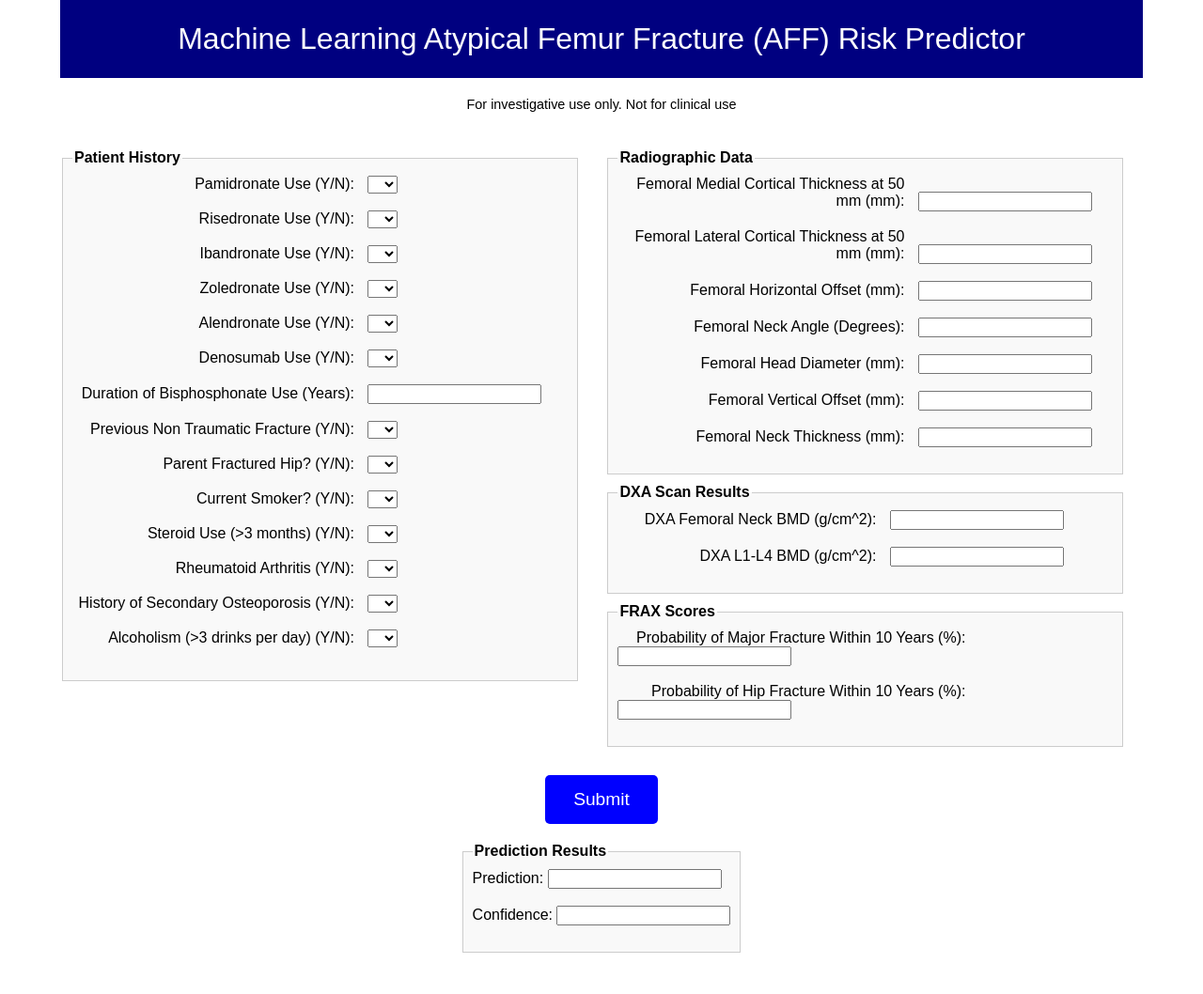
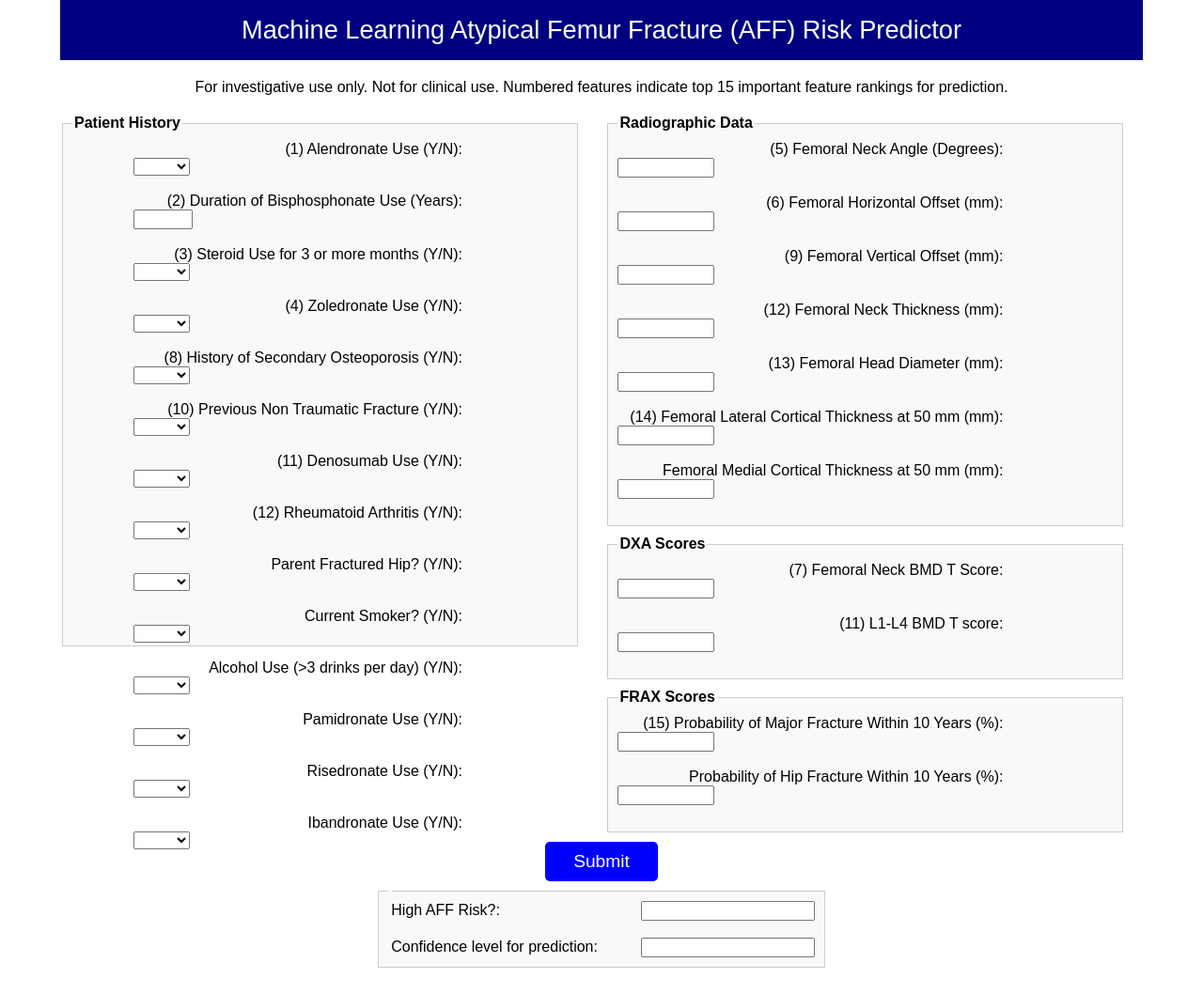
Before and after one commit to mtarun02/AFF_Hosting, a plain HTML site: page index.html in a window 1280 px wide. Shown: the whole page at 94% size. Drawn offline with Linux system fonts and the light colour scheme.

Commit message:
Add files via upload

```diff
--- a/index.html
+++ b/index.html
@@ -12,8 +12,8 @@
     <div class="header-bar">
         Machine Learning Atypical Femur Fracture (AFF) Risk Predictor
     </div>
-    <div class="sub-header" style="font-size: 0.9em;">
-        For investigative use only. Not for clinical use
+    <div class="sub-header" style="font-size: 1em;">
+        For investigative use only. Not for clinical use. Numbered features indicate top 15 important feature rankings for prediction.
     </div>
 
     <!-- First Form -->
@@ -22,6 +22,80 @@
         <!-- First group of inputs: Patient History -->
         <fieldset>
             <legend>Patient History</legend>
+
+            <label for="fieldAlendronate">(1) Alendronate Use (Y/N):</label>
+            <select id="fieldAlendronate" name="fieldAlendronate">
+                <option></option>
+                <option>Y</option>
+                <option>N</option>
+            </select><br><br>
+
+            <label for="fieldDuration">(2) Duration of Bisphosphonate Use (Years):</label>
+            <input type="text" id="fieldDuration" name="fieldDuration"><br><br>
+
+            <label for="fieldSteroid">(3) Steroid Use for 3 or more months (Y/N):</label>
+            <select id="fieldSteroid" name="fieldSteroid">
+                <option></option>
+                <option>Y</option>
+                <option>N</option>
+            </select><br><br>
+
+            <label for="fieldZoledronate">(4) Zoledronate Use (Y/N):</label>
+            <select id="fieldZoledronate" name="fieldZoledronate">
+                <option></option>
+                <option>Y</option>
+                <option>N</option>
+            </select><br><br>
+
+            <label for="fieldSO">(8) History of Secondary Osteoporosis (Y/N):</label>
+            <select id="fieldSO" name="fieldSO">
+                <option></option>
+                <option>Y</option>
+                <option>N</option>
+            </select><br><br>
+
+            <label for="fieldPreviousNTF">(10) Previous Non Traumatic Fracture (Y/N):</label>
+            <select id="fieldPreviousNTF" name="fieldPreviousNTF">
+                <option></option>
+                <option>Y</option>
+                <option>N</option>
+            </select><br><br>
+
+            <label for="fieldDenosumab">(11) Denosumab Use (Y/N):</label>
+            <select id="fieldDenosumab" name="fieldDenosumab">
+                <option></option>
+                <option>Y</option>
+                <option>N</option>
+            </select><br><br>
+
+            <label for="fieldRA">(12) Rheumatoid Arthritis (Y/N):</label>
+            <select id="fieldRA" name="fieldRA">
+                <option></option>
+                <option>Y</option>
+                <option>N</option>
+            </select><br><br>
+
+            <label for="fieldParent">Parent Fractured Hip? (Y/N):</label>
+            <select id="fieldParent" name="fieldParent">
+                <option></option>
+                <option>Y</option>
+                <option>N</option>
+            </select><br><br>
+
+
+            <label for="fieldSmoker">Current Smoker? (Y/N):</label>
+            <select id="fieldSmoker" name="fieldSmoker">
+                <option></option>
+                <option>Y</option>
+                <option>N</option>
+            </select><br><br>
+
+            <label for="fieldAlcoholism">Alcohol Use (>3 drinks per day) (Y/N):</label>
+            <select id="fieldAlcoholism" name="fieldAlcoholism">
+                <option></option>
+                <option>Y</option>
+                <option>N</option>
+            </select><br><br>
 
             <label for="fieldPamidronate">Pamidronate Use (Y/N):</label>
             <select id="fieldPamidronate" name="fieldPamidronate">
@@ -44,78 +118,7 @@
                 <option>N</option>
             </select><br><br>
 
-            <label for="fieldZoledronate">Zoledronate Use (Y/N):</label>
-            <select id="fieldZoledronate" name="fieldZoledronate">
-                <option></option>
-                <option>Y</option>
-                <option>N</option>
-            </select><br><br>
 
-            <label for="fieldAlendronate">Alendronate Use (Y/N):</label>
-            <select id="fieldAlendronate" name="fieldAlendronate">
-                <option></option>
-                <option>Y</option>
-                <option>N</option>
-            </select><br><br>
-
-            <label for="fieldDenosumab">Denosumab Use (Y/N):</label>
-            <select id="fieldDenosumab" name="fieldDenosumab">
-                <option></option>
-                <option>Y</option>
-                <option>N</option>
-            </select><br><br>
-
-            <label for="fieldDuration">Duration of Bisphosphonate Use (Years):</label>
-            <input type="text" id="fieldDuration" name="fieldDuration"><br><br>
-
-            <label for="fieldPreviousNTF">Previous Non Traumatic Fracture (Y/N):</label>
-            <select id="fieldPreviousNTF" name="fieldPreviousNTF">
-                <option></option>
-                <option>Y</option>
-                <option>N</option>
-            </select><br><br>
-
-            <label for="fieldParent">Parent Fractured Hip? (Y/N):</label>
-            <select id="fieldParent" name="fieldParent">
-                <option></option>
-                <option>Y</option>
-                <option>N</option>
-            </select><br><br>
-
-            <label for="fieldSmoker">Current Smoker? (Y/N):</label>
-            <select id="fieldSmoker" name="fieldSmoker">
-                <option></option>
-                <option>Y</option>
-                <option>N</option>
-            </select><br><br>
-
-            <label for="fieldSteroid">Steroid Use (>3 months) (Y/N):</label>
-            <select id="fieldSteroid" name="fieldSteroid">
-                <option></option>
-                <option>Y</option>
-                <option>N</option>
-            </select><br><br>
-
-            <label for="fieldRA">Rheumatoid Arthritis (Y/N):</label>
-            <select id="fieldRA" name="fieldRA">
-                <option></option>
-                <option>Y</option>
-                <option>N</option>
-            </select><br><br>
-
-            <label for="fieldSO">History of Secondary Osteoporosis (Y/N):</label>
-            <select id="fieldSO" name="fieldSO">
-                <option></option>
-                <option>Y</option>
-                <option>N</option>
-            </select><br><br>
-
-            <label for="fieldAlcoholism">Alcoholism (>3 drinks per day) (Y/N):</label>
-            <select id="fieldAlcoholism" name="fieldAlcoholism">
-                <option></option>
-                <option>Y</option>
-                <option>N</option>
-            </select><br><br>
         </fieldset>
     </form>
 
@@ -125,42 +128,48 @@
         <!-- Second group of inputs: Radiographic Data -->
         <fieldset>
             <legend>Radiographic Data</legend>
+
+            <label for="femoralNeckAngle">(5) Femoral Neck Angle (Degrees):</label>
+            <input type="text" id="femoralNeckAngle" name="fieldFMA"><br><br>
+
+            <label for="offset">(6) Femoral Horizontal Offset (mm):</label>
+            <input type="text" id="offset" name="fieldOffset"><br><br>
+
+
+            <label for="verticalOffset">(9) Femoral Vertical Offset (mm):</label>
+            <input type="text" id="verticalOffset" name="fieldVO"><br><br>
+
+            <label for="femoralNeckThickness">(12) Femoral Neck Thickness (mm):</label>
+            <input type="text" id="femoralNeckThickness" name="fieldFMT"><br><br>
+
+            <label for="femoralHeadDiameter">(13) Femoral Head Diameter (mm):</label>
+            <input type="text" id="femoralHeadDiameter" name="fieldFMD"><br><br>
+
+            <label for="lateralCorticalThickness">(14) Femoral Lateral Cortical Thickness at 50 mm (mm):</label>
+            <input type="text" id="lateralCorticalThickness" name="fieldLCT"><br><br>
+
             <label for="medialCorticalThickness">Femoral Medial Cortical Thickness at 50 mm (mm):</label>
             <input type="text" id="medialCorticalThickness" name="fieldMCT"><br><br>
 
-            <label for="lateralCorticalThickness">Femoral Lateral Cortical Thickness at 50 mm (mm):</label>
-            <input type="text" id="lateralCorticalThickness" name="fieldLCT"><br><br>
 
-            <label for="offset">Femoral Horizontal Offset (mm):</label>
-            <input type="text" id="offset" name="fieldOffset"><br><br>
 
-            <label for="femoralNeckAngle">Femoral Neck Angle (Degrees):</label>
-            <input type="text" id="femoralNeckAngle" name="fieldFMA"><br><br>
 
-            <label for="femoralHeadDiameter">Femoral Head Diameter (mm):</label>
-            <input type="text" id="femoralHeadDiameter" name="fieldFMD"><br><br>
-
-            <label for="verticalOffset">Femoral Vertical Offset (mm):</label>
-            <input type="text" id="verticalOffset" name="fieldVO"><br><br>
-
-            <label for="femoralNeckThickness">Femoral Neck Thickness (mm):</label>
-            <input type="text" id="femoralNeckThickness" name="fieldFMT"><br><br>
         </fieldset>
 
         <!-- Third group of inputs: DXA Scan Results -->
         <fieldset>
-            <legend>DXA Scan Results</legend>
-            <label for="fieldDXABMD">DXA Femoral Neck BMD (g/cm^2):</label>
+            <legend>DXA Scores</legend>
+            <label for="fieldDXABMD">(7) Femoral Neck BMD T Score:</label>
             <input type="text" id="fieldDXABMD" name="fieldDXABMD"><br><br>
 
-            <label for="fieldDXALumbar">DXA L1-L4 BMD (g/cm^2):</label>
+            <label for="fieldDXALumbar">(11) L1-L4 BMD T score:</label>
             <input type="text" id="fieldDXALumbar" name="fieldDXALumbar"><br><br>
         </fieldset>
 
         <!-- Fourth group of inputs: FRAX Scores -->
         <fieldset>
             <legend>FRAX Scores</legend>
-            <label for="fieldFraxMajor">Probability of Major Fracture Within 10 Years (%):</label>
+            <label for="fieldFraxMajor">(15) Probability of Major Fracture Within 10 Years (%):</label>
             <input type="text" id="fieldFraxMajor" name="fieldFraxMajor"><br><br>
 
             <label for="fieldFraxHip">Probability of Hip Fracture Within 10 Years (%):</label>
@@ -176,12 +185,13 @@
     <!-- Output for Prediction and Confidence -->
     <div class="output-container">
         <fieldset>
-            <legend>Prediction Results</legend>
-            <label for="predictionOutput">Prediction:</label>
+
+            <legend></legend>
+            <label for="predictionOutput">High AFF Risk?:</label>
             <input type="text" id="predictionOutput" readonly><br><br>
 
-            <label for="confidenceOutput">Confidence:</label>
-            <input type="text" id="confidenceOutput" readonly><br><br>
+            <label for="confidenceOutput">Confidence level for prediction:</label>
+            <input type="text" id="confidenceOutput" readonly><br>
         </fieldset>
     </div>
 
@@ -211,11 +221,8 @@
 
             // Send the combined form data to the FastAPI endpoint
             //fetch('http://127.0.0.1:8000/submit/', {
-            //fetch('https://affpythonrepo.onrender.com', {
-            fetch('https://affpythonrepo.onrender.com', {
 
-
-
+            fetch('aff-python-repo.vercel.app/', {
 
                 method: 'POST',
                 headers: {
@@ -227,8 +234,14 @@
             .then(data => {
                 console.log(data);
                 // Display the prediction and confidence on the webpage
-                document.getElementById("predictionOutput").value = data.Prediction;
-                document.getElementById("confidenceOutput").value = data.Probability;
+                var affPrediction = data.Prediction == 1 ? "Yes" : "No";
+                var probability = (data.Probability * 100).toFixed(0) + "%";
+
+
+                document.getElementById("predictionOutput").value = affPrediction;
+                document.getElementById("confidenceOutput").value = probability;
+                console.log("Prediction result:", data.Prediction);
+
             })
             .catch(error => {
                 console.error('Error:', error);
--- a/styles.css
+++ b/styles.css
@@ -9,9 +9,9 @@ body {
     background-color: navy;
     color: white;
     text-align: center;
-    padding: 2% 0;
-    font-size: 2em;
-    height: 7%;
+    padding: 1.4% 0;
+    font-size: 1.7em;
+    height: 5%;
     box-sizing: border-box;
 }
 
@@ -21,11 +21,15 @@ body {
     font-size: 1.5em;
 }
 
+form {
+    font-size: 1em; /* Adjusts the font size for all text in forms */
+}
+
 /* Remove two-column layout and make forms single-column */
 .form-grid {
     display: block; /* No grid layout, single column */
     width: 100%;
-    margin-top: 20px;
+    margin-top: 0px;
 }
 
 /* Place form2 next to form1, each taking 50% width */
@@ -40,6 +44,9 @@ body {
     margin-right: 2%;
 }
 
+#form1 label, #form1 select, #form1 input[type="text"] {
+    margin-left: 65px; /* Pushes all fields uniformly to the right */
+}
 /* Fieldset styling */
 fieldset {
     padding: 10px;
@@ -47,6 +54,14 @@ fieldset {
     border: 1px solid #ccc;
     margin-bottom: 20px;
 }
+
+#form1 select {
+    width: 60px; /* Adjust the width of the dropdown menus */
+}
+#fieldDuration {
+    width: 55px; /* Match the width of the text input to the dropdown menus */
+}
+
 
 #form1 fieldset {
     height: 544px;
@@ -64,11 +79,10 @@ legend {
 /* Set all labels to be aligned properly, for both forms */
 #form1 label {
     display: inline-block;
-    width: 300px;
+    width: 350px;
     text-align: right;
-    margin-right: 10px;
+    margin-right: 0px;
 }
-
 /*
 #form2 label {
     display: inline-block;
@@ -78,10 +92,10 @@ legend {
 }
 
 */
-
+/*
 #form2 fieldset:nth-child(1) label {
     display: inline-block;
-    width: 305px;
+    width: 410px;
     text-align: right;
     margin-right: 10px;
 }
@@ -90,7 +104,7 @@ legend {
     display: inline-block;
     width: 275px;
     text-align: right;
-    margin-right: 10px;
+    margin-right: 10px;t
 }
 
 #form2 fieldset:nth-child(3) label {
@@ -99,27 +113,56 @@ legend {
     text-align: right;
     margin-right: 10px;
 }
+*/
+
+#form2 label {
+    display: inline-block;
+    width: 410px; /* Set consistent label width for all fieldsets */
+    text-align: right; /* Align label text to the right */
+    margin-right: 10px; /* Add spacing between labels and inputs */
+}
+
+#form2 input[type="text"] {
+    display: inline-block;
+    width: 95px; /* Set consistent input width */
+    margin-left: 0; /* Remove any additional left margin */
+}
+
 
 /* Output container styling */
 .output-container {
-    margin-top: 20px;
+    margin-top: 10px;
     display: flex;
     justify-content: center;
     align-items: center;
     flex-direction: column;
     clear: both; /* Ensure it stays below the forms */
 }
+.output-container label {
+    display: inline-block;
+    width: 250px; /* Adjust label width to align properly */
+    text-align: left;
+
+    margin-right: 3px; /* Adds spacing between the label and input */
+    margin-left: 3px; /* Adds spacing between the label and input */
+t}
+.output-container input[type="text"] {
+    display: inline-block;
+    margin-left: 8px; /* Adjusts alignment relative to the label */
+    text-align: center; /* Centers the text horizontally */
+
+}
 
 /* Center submit button */
 .submit-container {
     display: flex;
     justify-content: center;
-    margin-top: 20px;
+    margin-top: 0px;
 }
 
 /* Button styling */
 #submitBtn {
-    padding: 15px 30px;
+    padding: 10px 30px;
     font-size: 1.2em;
     background-color: blue;
     color: white;
```
